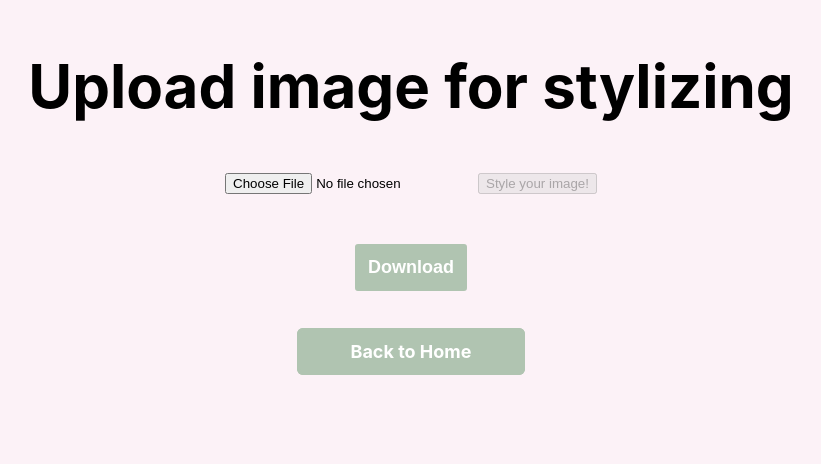
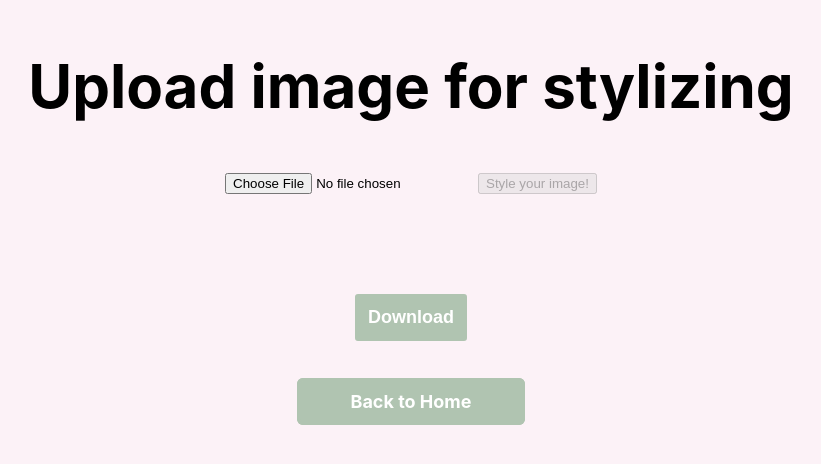
Before and after one commit to natashawong/image-transfer, a React (Create React App) app: page /upload in a window 1280 px wide. Shown: the top 464 px of the page, without its empty margins (229-1050 px from the left). Built offline with nearby package versions, Linux system fonts and the light colour scheme.

Commit message:
padding top

```diff
--- a/src/Pages/Upload.js
+++ b/src/Pages/Upload.js
@@ -125,10 +125,10 @@ export class Upload extends Component {
         </div>
         {this.state.isSubmitted ? this.uploadScreen() : null}
 
-        <div style={{display: "flex", flexDirection: "row", justifyContent: "center"}}>
+        <div style={{display: "flex", flexDirection: "row", justifyContent: "center", paddingTop: SPACING.SECTIONS}}>
           <button id="ngrok" link={"http://35.222.245.252:5000/result"}
           download
-          buttonStyle={{paddingTop: SPACING.SECTIONS, paddingLeft: SPACING.SECTIONS, paddingRight: SPACING.SECTIONS, borderRadius: 6, fontSize: TEXTSIZE.SMALL}}
+          buttonStyle={{paddingLeft: SPACING.SECTIONS, paddingRight: SPACING.SECTIONS, borderRadius: 6, fontSize: TEXTSIZE.SMALL}}
           onClick={e => download(e)}>
           <i className="fa fa-download" />Download
           </button>
```
